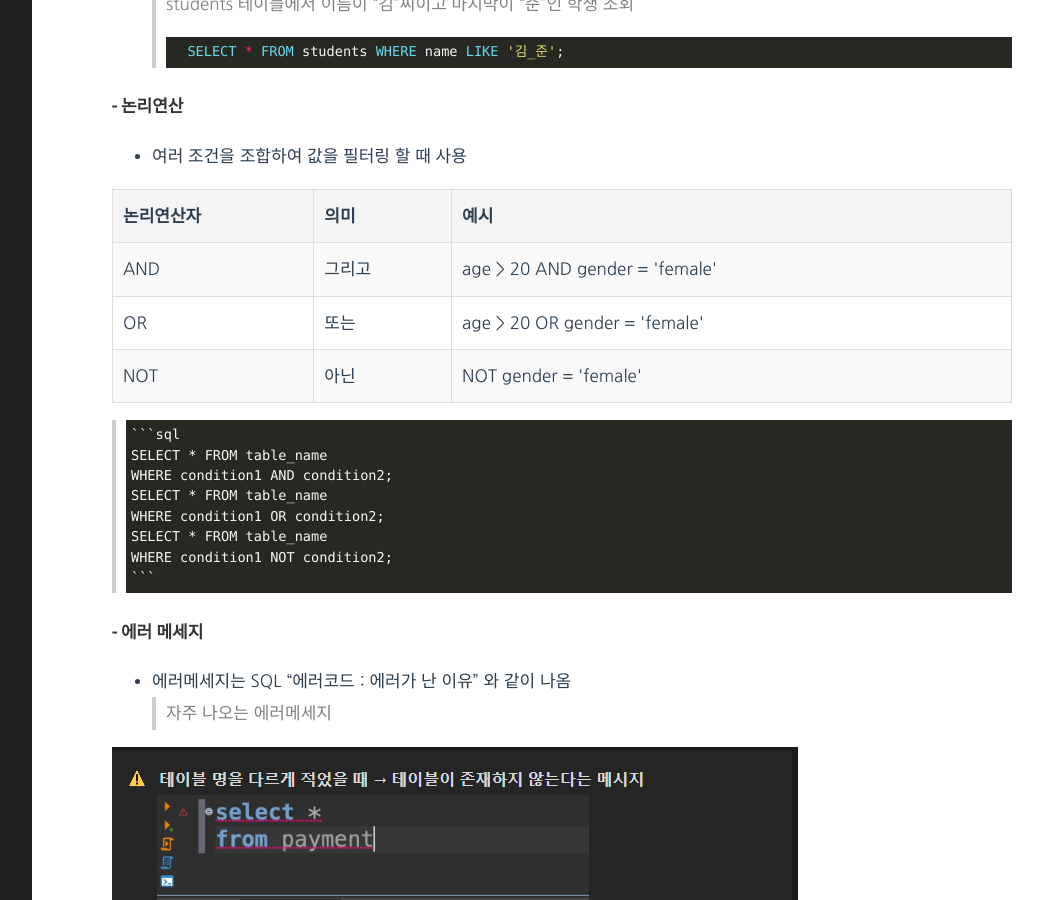
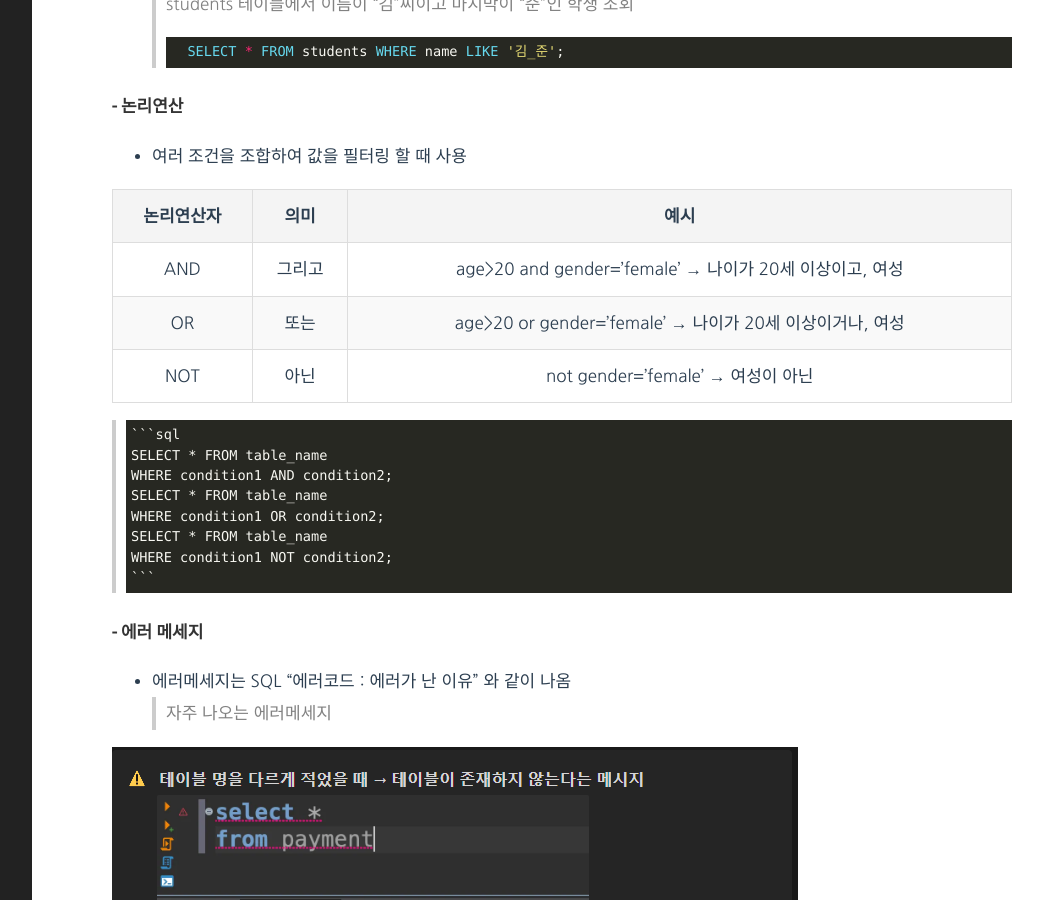
Before and after one commit to s-woni/s-woni.github.io, a Jekyll site: the page built from _posts/2025-01-20-til.md, in a window 1280 px wide and 900 px high, scrolled down 2990 px. Shown: the whole window, without its empty margins (188-1231 px from the left). Built offline with Jekyll 4.4.1, drawn with Linux system fonts in a browser that asks for light colours.

Commit message:
Update 2025-01-20-til.md

````diff
--- a/_posts/2025-01-20-til.md
+++ b/_posts/2025-01-20-til.md
@@ -115,28 +115,11 @@ category: bootcamp-til
 #### - 논리연산
 - 여러 조건을 조합하여 값을 필터링 할 때 사용
 
-<table>
-    <tr>
-        <th>논리연산자</th>
-        <th>의미</th>
-        <th>예시</th>
-    </tr>
-    <tr>
-        <td>AND</td>
-        <td>그리고</td>
-        <td>age > 20 AND gender = 'female'</td>
-    </tr>
-    <tr>
-        <td>OR</td>
-        <td>또는</td>
-        <td>age > 20 OR gender = 'female'</td>
-    </tr>
-    <tr>
-        <td>NOT</td>
-        <td>아닌</td>
-        <td>NOT gender = 'female'</td>
-    </tr>
-</table>
+| 논리연산자 | 의미 | 예시 |
+|:---------:|:----:|:----:|
+| AND | 그리고 | age>20 and gender=’female’ → 나이가 20세 이상이고, 여성 |
+| OR | 또는 | age>20 or gender=’female’ → 나이가 20세 이상이거나, 여성 |
+| NOT | 아닌 | not gender=’female’ → 여성이 아닌 |
 
 >
     ```sql
````
